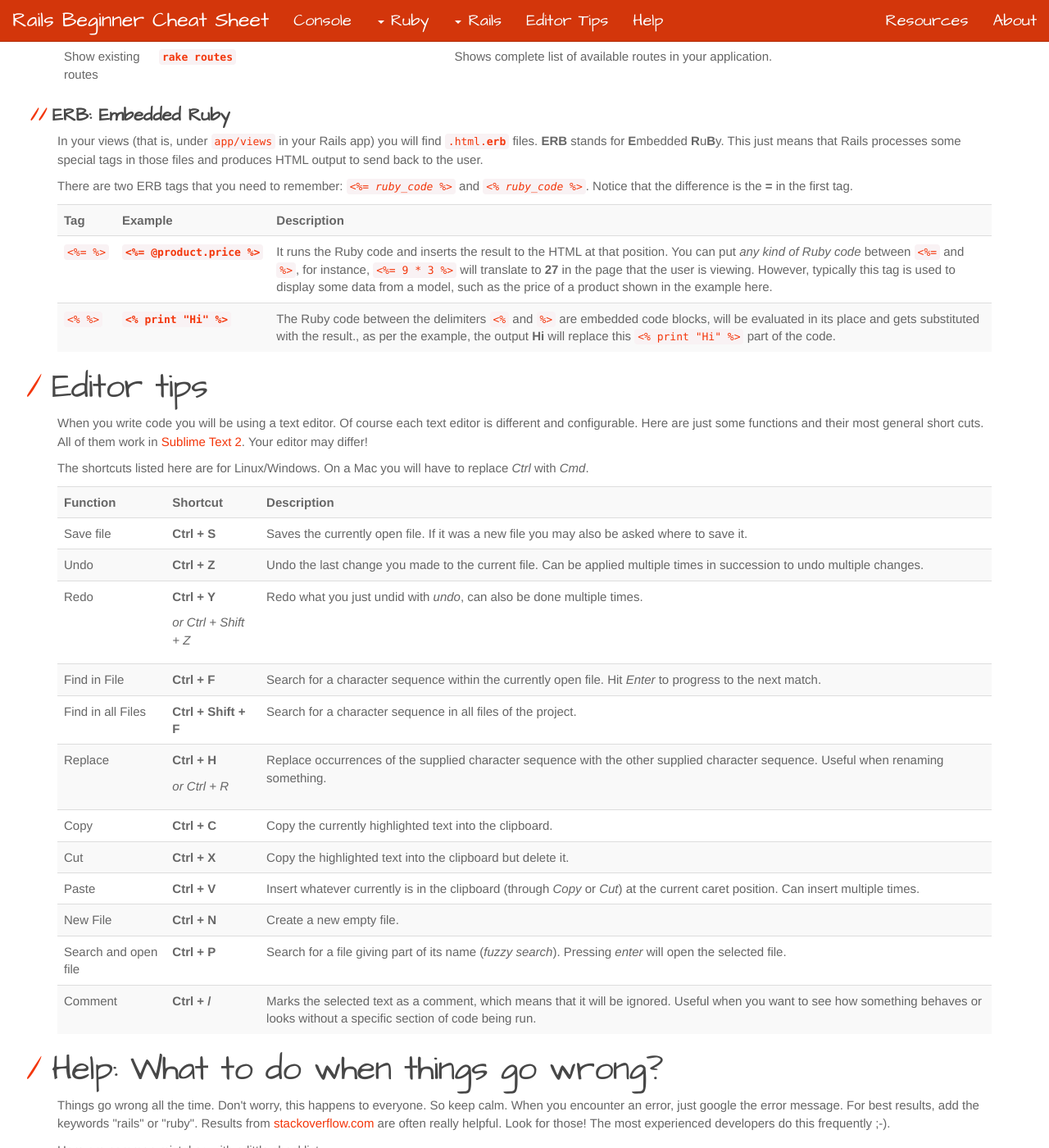
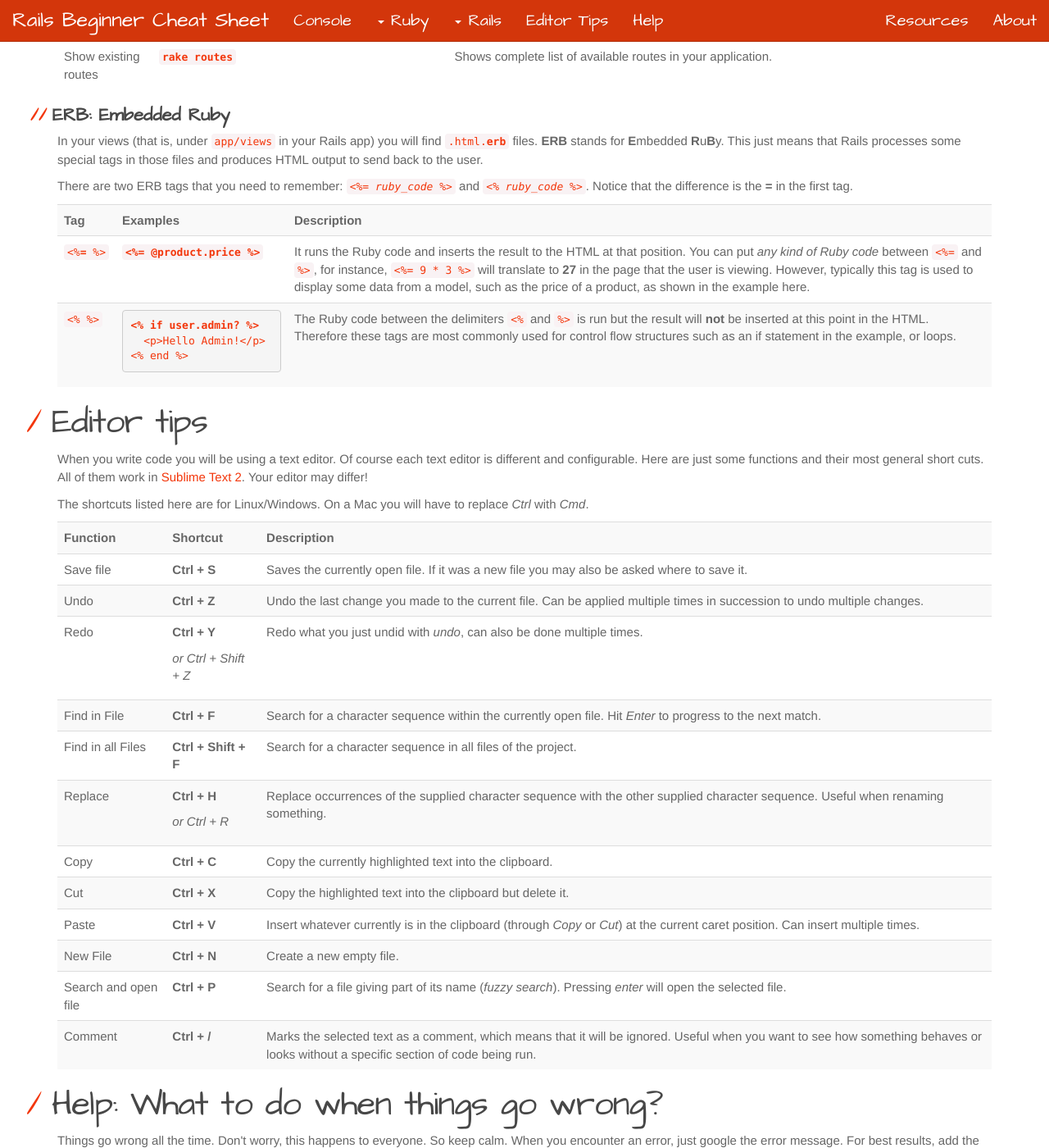
Before and after one commit to PragTob/rails-beginner-cheatsheet, a Jekyll site: the page built from index.html, in a window 1280 px wide and 1400 px high, scrolled down 8211 px. Shown: the whole window at 82% size. Built offline with Jekyll 4.4.1, drawn with Linux system fonts in a browser that asks for light colours.

Commit message:
corrected description

```diff
--- a/index.html
+++ b/index.html
@@ -1174,12 +1174,12 @@ the purpose of each folder, and describing the most important files.
 
 <table class="table table-striped">
   <tr>
-    <th>Tag</th>
-    <th>Example</th>
-    <th>Description</th>
+    <th class="usage">Tag</th>
+    <th class="erb-example">Examples</th>
+    <th class="description">Description</th>
   </tr>
   <tr>
-    <td><code><%= %></code></td>
+    <td><code><%<strong>=</strong> %></code></td>
     <td><code><strong><%= @product.price %></strong></code></td>
     <td>
       It runs the Ruby code and inserts the result to the HTML at that position.
@@ -1187,18 +1187,20 @@ the purpose of each folder, and describing the most important files.
       <code>%></code>, for instance, <code><%= 9 * 3 %></code> will translate to
       <strong>27</strong> in the page that the user is viewing. However,
       typically this tag is used to display some data from a model, such as the
-      price of a product shown in the example here.
+      price of a product, as shown in the example here.
     </td>
   </tr>
   <tr>
     <td><code><% %></code></td>
-    <td><code><strong><% print "Hi" %></strong></code></td>
+    <td>
+<pre><code><strong><% if user.admin? %></strong>
+  &lt;p&gt;Hello Admin!&lt;/p&gt;
+<% end %></code></pre></td>
     <td>
       The Ruby code between the delimiters <code><%</code> and <code>%></code>
-      are embedded code blocks, will be evaluated in its place and gets
-      substituted with the result., as per the example, the output
-      <strong>Hi</strong> will replace this <code><% print "Hi" %></code>
-      part of the code.
+      is run but the result will <strong>not</strong> be inserted at this point
+      in the HTML. Therefore these tags are most commonly used for control flow
+      structures such as an if statement in the example, or loops.
     </td>
   </tr>
 </table>
--- a/stylesheets/stylesheet.scss
+++ b/stylesheets/stylesheet.scss
@@ -91,6 +91,10 @@ ul, ol, dl {
 
 th.hash-example {
   width: 280px;
+}
+
+th.erb-example {
+  width: 210px;
 }
 
 /* GENERAL ELEMENT TYPE STYLES */
```
